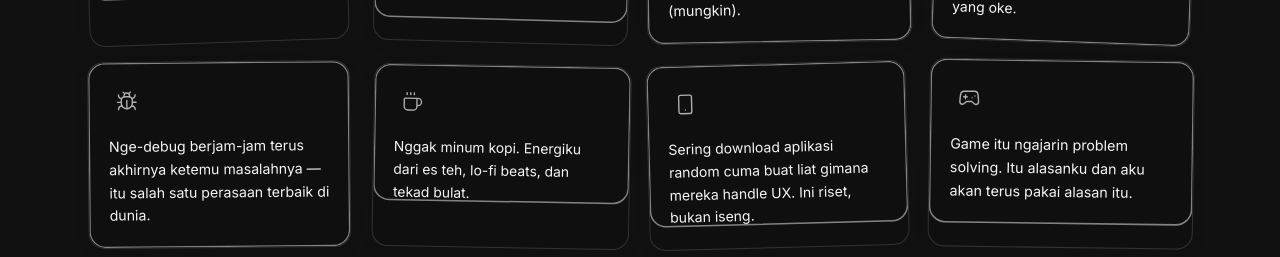
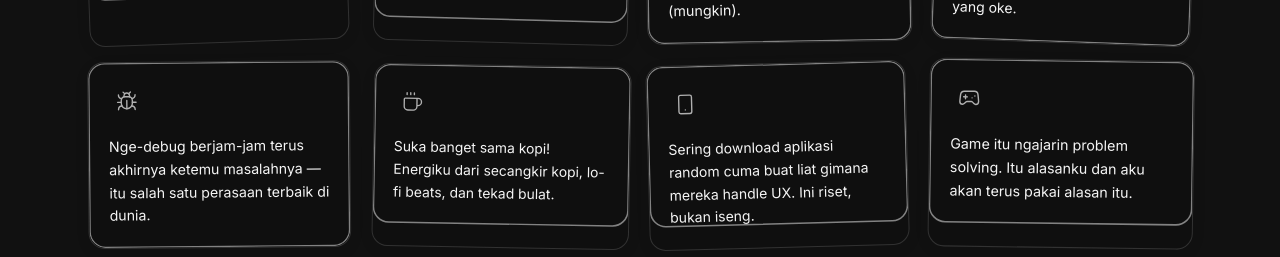
Before and after one commit to sabtianoade/website-pribadi, a Next.js app: page / in a window 1280 px wide. Shown: the part 4280-4537 px from the top of the page. Built offline with nearby package versions, Linux system fonts and the light colour scheme.

Commit message:
fix(content): mengoreksi fakta minuman favorit dari es teh menjadi kopi

```diff
--- a/components/ThomasAI.tsx
+++ b/components/ThomasAI.tsx
@@ -22,7 +22,7 @@ const QNA = [
   },
   {
     q: "Minuman favorit?",
-    a: "Nggak minum kopi. Energiku dari es teh, lo-fi beats, dan tekad bulat. ☕❌ 🧊✅"
+    a: "Suka banget sama kopi! Energiku dari secangkir kopi, lo-fi beats, dan tekad bulat. ☕✅"
   },
   {
     q: "Kapan paling produktif?",
@@ -30,7 +30,7 @@ const QNA = [
   },
   {
     q: "Bikin web ini pakai apa?",
-    a: "Website ini dibuat dengan penuh keringat menggunakan Next.js, Tailwind CSS, Framer Motion, dan banyak sekali kopi... eh maksudku es teh. 💻"
+    a: "Website ini dibuat dengan penuh keringat menggunakan Next.js, Tailwind CSS, Framer Motion, dan tentu saja... banyak sekali kopi. 💻"
   }
 ];
 
--- a/data/facts.ts
+++ b/data/facts.ts
@@ -46,7 +46,7 @@ export const facts: Fact[] = [
     id: "f6",
     emoji: "☕",
     text: "I don't drink coffee. I run on cold drinks.",
-    textId: "Nggak minum kopi. Energiku dari es teh, lo-fi beats, dan tekad bulat.",
+    textId: "Suka banget sama kopi! Energiku dari secangkir kopi, lo-fi beats, dan tekad bulat.",
     color: "#F9C74F",
   },
   {
```
